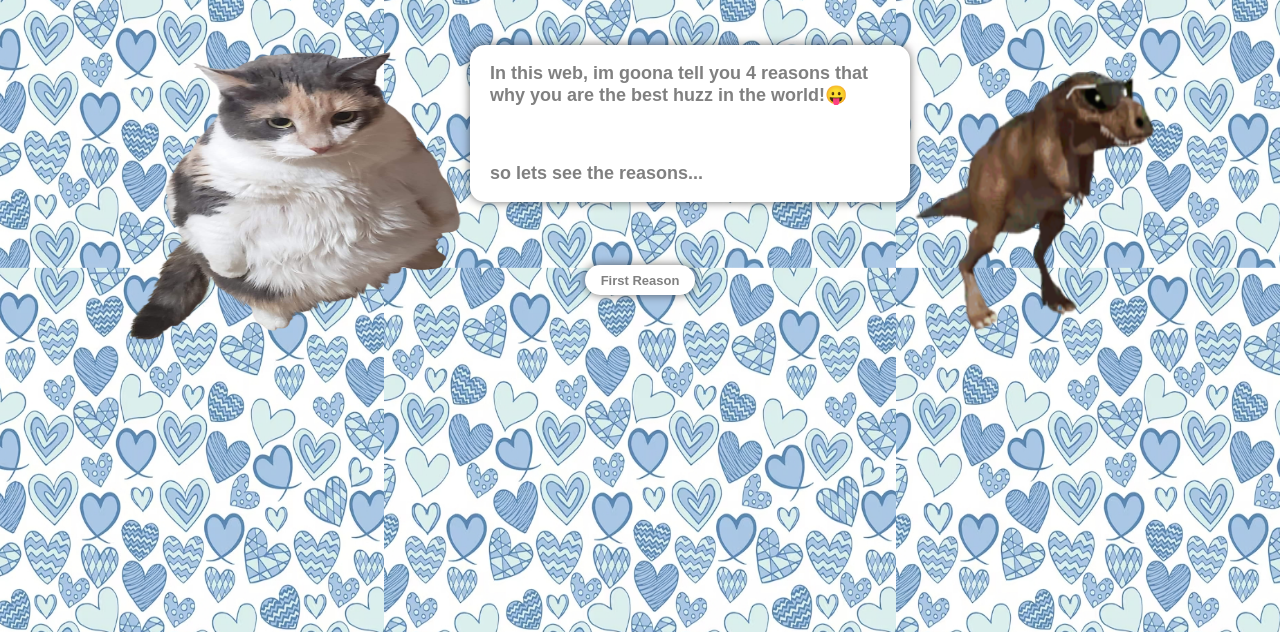
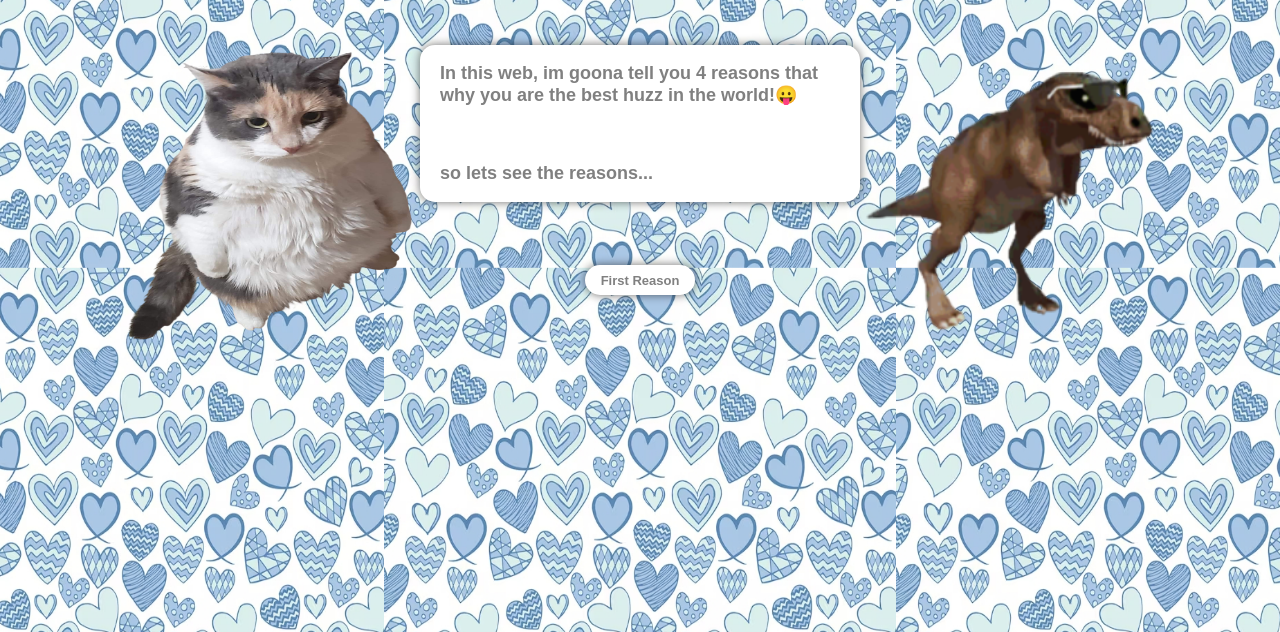
Before and after one commit to Kk07ka/my-website, a plain HTML site: page index.html in a window 1280 px wide. Shown: the part 168-800 px from the top of the page. Drawn offline with Linux system fonts and the light colour scheme.

Commit message:
Update style.css

```diff
--- a/style.css
+++ b/style.css
@@ -90,13 +90,13 @@ body {
 }
 #pic1 {
     order: 1;
-    width: 350px;
+    width: 300px;
     height: 300px;
     justify-self: start;
 }
 #pic2 {
     order: 3;
-    width: 250px;
+    width: 300px;
     height: 300px;
     justify-self: end;
 }
```
